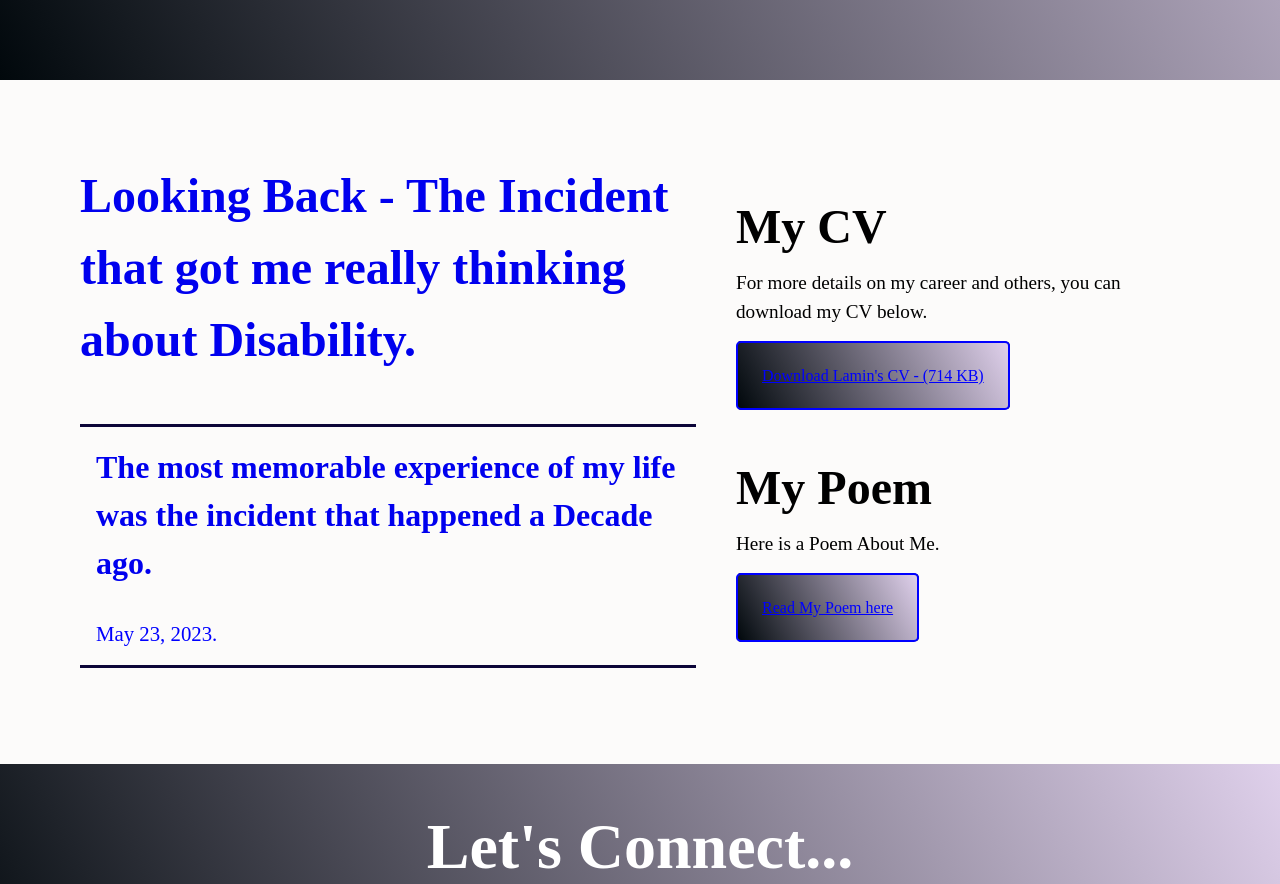
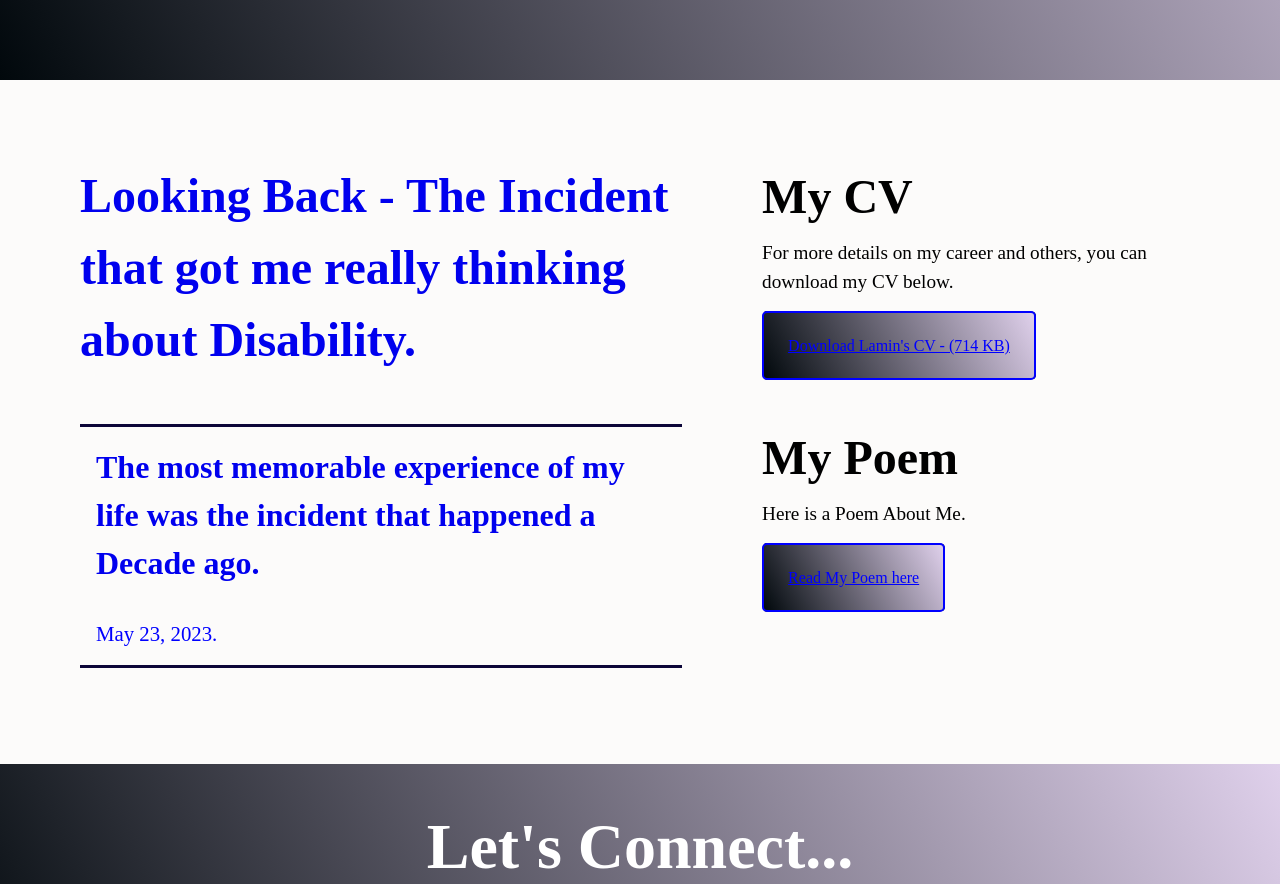
Before and after one commit to laminsuwareh/laminsuwarehsabayesa.com, a plain HTML site: page index.html in a window 1280 px wide. Shown: the part 720-1604 px from the top of the page. Drawn offline with Linux system fonts and the light colour scheme.

Commit message:
Update index.css

```diff
--- a/styles/index.css
+++ b/styles/index.css
@@ -146,9 +146,9 @@ h3{
 
 /* secondary-content */
 .secondary-content{
-    margin-top: 0;
+    margin-top: -30px;
+    margin-left: 40px;
     width: 40%;
-
 }
 
 .fab{
```
